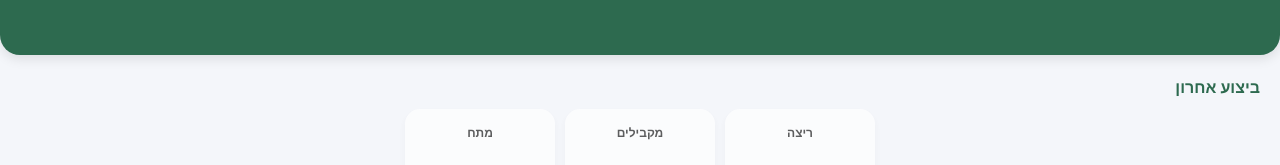
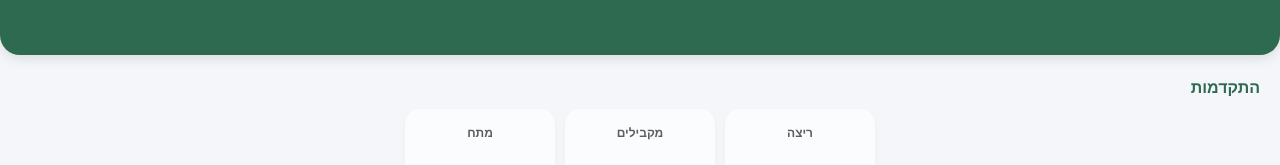
Before and after one commit to talmalikin/fitness-app-frontend, a React app: page /all in a window 1280 px wide. Shown: the top 165 px of the page. Built offline with nearby package versions, Linux system fonts and the light colour scheme; the HTML template or start-up script is replaced by a standard one.

Commit message:
activity page change

```diff
--- a/src/pages/All.jsx
+++ b/src/pages/All.jsx
@@ -244,7 +244,7 @@ export default function ALL() {
                 textAlign: "right",
               }}
             >
-              ביצוע אחרון
+              התקדמות
             </h3>
 
             <div
```
